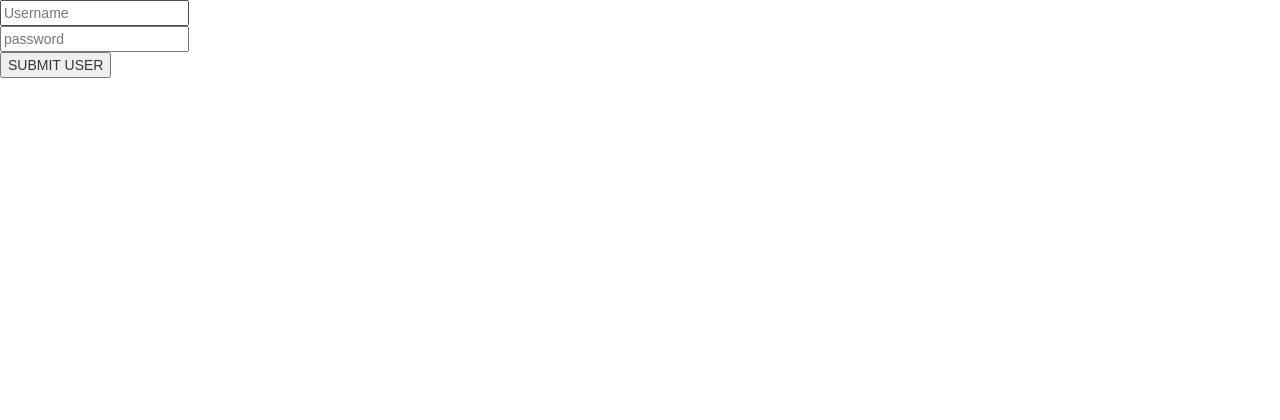
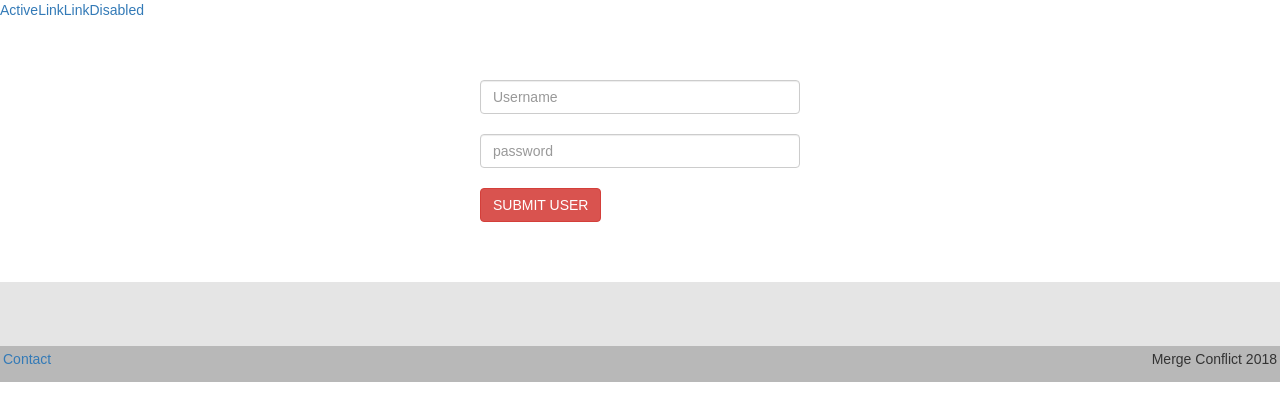
Before and after one commit to fUsebx/project-3, a React (Create React App) app in the folder client/: page / in a window 1280 px wide. Shown: the top 420 px of the page. Built offline with nearby package versions, Linux system fonts and the light colour scheme.

Commit message:
component updates

```diff
--- a/client/public/index.html
+++ b/client/public/index.html
@@ -5,24 +5,12 @@
   <meta charset="utf-8">
   <meta name="viewport" content="width=device-width, initial-scale=1, shrink-to-fit=no">
   <meta name="theme-color" content="#000000">
-  <!--
-      manifest.json provides metadata used when your web app is added to the
-      homescreen on Android. See https://developers.google.com/web/fundamentals/engage-and-retain/web-app-manifest/
-    -->
+
   <link rel="manifest" href="%PUBLIC_URL%/manifest.json">
   <link rel="shortcut icon" href="%PUBLIC_URL%/favicon.ico">
   <link rel="stylesheet" href="https://maxcdn.bootstrapcdn.com/bootstrap/3.3.7/css/bootstrap.min.css" integrity="sha384-BVYiiSIFeK1dGmJRAkycuHAHRg32OmUcww7on3RYdg4Va+PmSTsz/K68vbdEjh4u" crossorigin="anonymous">
-  <!--
-      Notice the use of %PUBLIC_URL% in the tags above.
-      It will be replaced with the URL of the `public` folder during the build.
-      Only files inside the `public` folder can be referenced from the HTML.
 
-      Unlike "/favicon.ico" or "favicon.ico", "%PUBLIC_URL%/favicon.ico" will
-      work correctly both with client-side routing and a non-root public URL.
-      Learn how to configure a non-root public URL by running `npm run build`.
-    -->
-
-  <title>React App</title>
+  <title>fUsebx</title>
 </head>
 
 <body>
@@ -30,16 +18,7 @@
     You need to enable JavaScript to run this app.
   </noscript>
   <div id="root"></div>
-  <!--
-      This HTML file is a template.
-      If you open it directly in the browser, you will see an empty page.
 
-      You can add webfonts, meta tags, or analytics to this file.
-      The build step will place the bundled scripts into the <body> tag.
-
-      To begin the development, run `npm start` or `yarn start`.
-      To create a production bundle, use `npm run build` or `yarn build`.
-    -->
 </body>
 
 </html>
--- a/client/src/App.js
+++ b/client/src/App.js
@@ -1,21 +1,24 @@
 import React from "react";
-import {BrowserRouter as Router, Route, Switch} from 'react-router-dom';
-import LoginForm from './Pages/LoginForm';
-//import ProfileForm from './Pages/ProfileForm'
+import { BrowserRouter as Router, Route, Switch } from "react-router-dom";
+
+import Footer from "./Components/Footer";
+import LoginForm from "./Pages/LoginForm";
+import NavBar from "./Components/Navbar";
+import ProfileForm from "./Pages/ProfileForm";
+
 import "./index.css";
-
 
 const App = () => (
   <Router>
     <div>
-
+      <NavBar />
       <Switch>
         <Route exact path="/" component={LoginForm} />
-
+        <Route path="/profile" component={ProfileForm} />
       </Switch>
-
-      </div>
-    </Router>
-)
+      <Footer />
+    </div>
+  </Router>
+);
 
 export default App;
--- a/client/src/Components/Footer/Footer.js
+++ b/client/src/Components/Footer/Footer.js
@@ -1,7 +1,7 @@
 import React from "react";
 import "./Footer.css";
 
-const Footer = () => (
+export default () => (
   <footer className="footer">
     <span>
       <p className="team-name" href="https://github.com/fUsebx">Merge Conflict 2018</p>
@@ -9,5 +9,3 @@ const Footer = () => (
     </span>
   </footer>
 );
-
-export default Footer;
--- a/client/src/Components/Form/FormBtn.js
+++ b/client/src/Components/Form/FormBtn.js
@@ -1,7 +1,7 @@
 import React from "react";
 
 export const FormBtn = props => (
-  <button {...props} >
+  <button {...props}   className="btn btn-danger">
   {props.children}
   </button>
 );
--- a/client/src/Components/Navbar/NavBar.js
+++ b/client/src/Components/Navbar/NavBar.js
@@ -1,39 +1,19 @@
 import React from "react";
-import { Navbar } from 'react-bootstrap';
-import { Nav } from 'react-bootstrap';
-import { NavItem } from 'react-bootstrap';
 import "./NavBar.css";
 
-const NavBar = () => (
-<Navbar inverse collapseOnSelect>
-  <Navbar.Header>
-    <Navbar.Brand>
-      <a href="../../Pages/Home.js">fUsebx</a>
-    </Navbar.Brand>
-    <Navbar.Toggle />
-  </Navbar.Header>
-  <Navbar.Collapse>
-    <Nav>
-      <NavItem eventKey={1} href="../../Pages/About.js">
-        About
-      </NavItem>
-      <NavItem eventKey={2} href="../../Pages/Login.js">
-        Login
-      </NavItem>
-    </Nav>
-    <Nav pullRight>
-    <NavItem eventKey={3} href="../../Pages/Profile.js">
-        Profile
-      </NavItem>
-      <NavItem eventKey={4} href="../../Pages/Contact.js">
-        Dashboard
-      </NavItem>
-      <NavItem eventKey={5} href="#">
-        Sign Out
-      </NavItem>
-    </Nav>
-  </Navbar.Collapse>
-</Navbar>
+export default () => (
+  <nav class="nav">
+    <a class="nav-link active" href="#">
+      Active
+    </a>
+    <a class="nav-link" href="#">
+      Link
+    </a>
+    <a class="nav-link" href="#">
+      Link
+    </a>
+    <a class="nav-link disabled" href="#">
+      Disabled
+    </a>
+  </nav>
 );
-
-export default NavBar;
--- a/client/src/Pages/LoginForm/LoginForm.css
+++ b/client/src/Pages/LoginForm/LoginForm.css
@@ -0,0 +1,9 @@
+@media all and (min-width: 480px) {
+    .Login {
+        padding: 60px 20px;
+    }
+    .Login form {
+        margin: 0 auto;
+        max-width: 320px;
+    }
+}
--- a/client/src/Pages/LoginForm/LoginForm.js
+++ b/client/src/Pages/LoginForm/LoginForm.js
@@ -42,25 +42,31 @@ class LoginForm extends React.Component {
 
   render() {
     return (
-      <div>
-        <form>
+      <div className="Login">
+        <form className="form-group">
           <Input
             type="text"
             name="username"
             value={this.state.username}
             onChange={this.handleInputChange}
             placeholder="Username"
+            className="form-control"
           />
+          <br />
           <Input
-            type="text"
+            type="password"
             name="password"
             value={this.state.password}
             onChange={this.handleInputChange}
             placeholder="password"
+            className="form-control"
           />
+          <br />
           <FormBtn onClick={this.handleFormSubmit}> SUBMIT USER </FormBtn>
+
         </form>
-      </div>
+        </div>
+
     );
   }
 }
```
